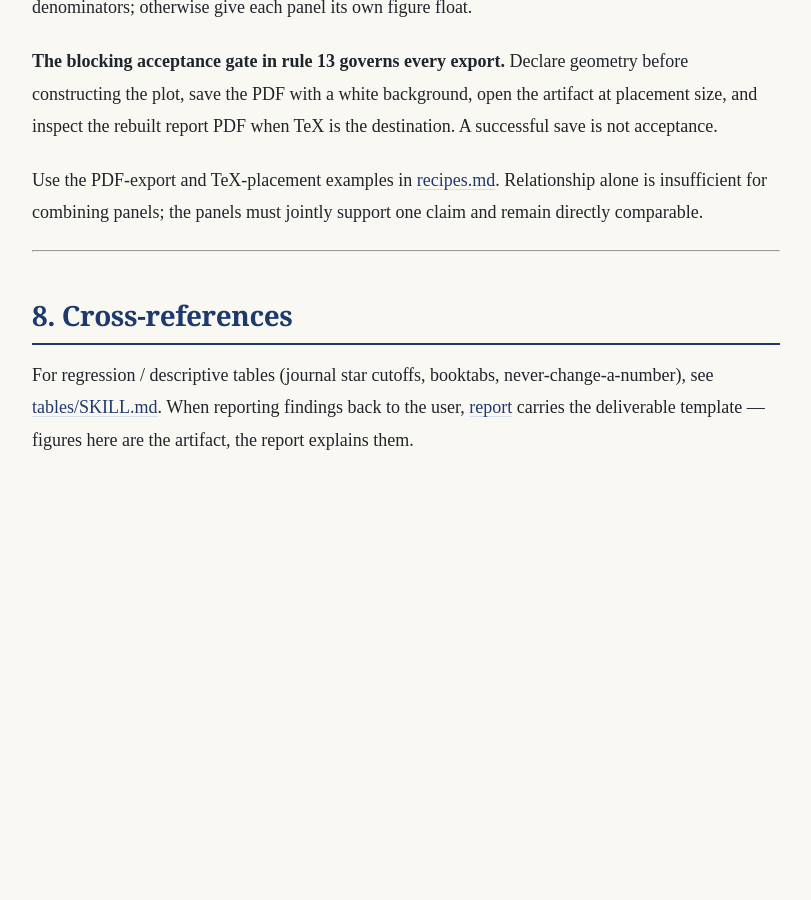
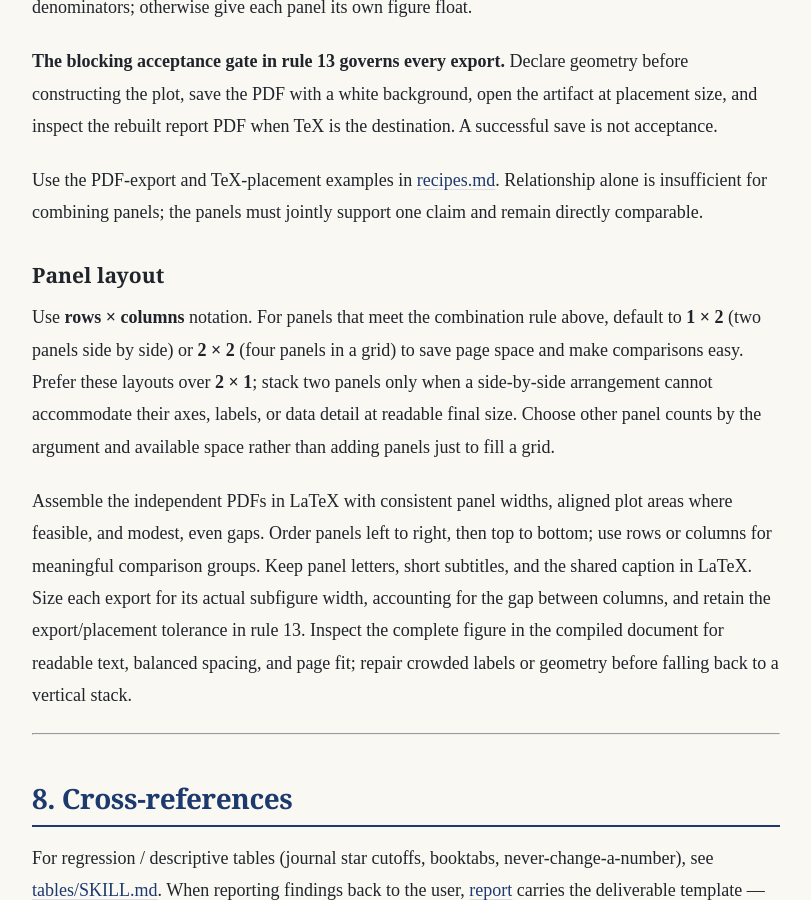
Before and after one commit to KaiGu2024/KaiGu2024.github.io, a Jekyll site: the page built from docs/skills/visualization/SKILL.md, in a window 1280 px wide and 900 px high, scrolled down 10367 px. Shown: the whole window, without its empty margins (234-1045 px from the left). Built offline with Jekyll 4.4.1, drawn with Linux system fonts in a browser that asks for light colours; before the commit the page ends 10935 px from its top, so only the background shows below that.

Commit message:
set preferred subfigure layouts for reports and papers

```diff
--- a/docs/skills/visualization/SKILL.md
+++ b/docs/skills/visualization/SKILL.md
@@ -214,6 +214,12 @@ Read [palettes.md](references/palettes.md) when choosing anything beyond the def
 
 Use the PDF-export and TeX-placement examples in [recipes.md](references/recipes.md#figure-specification-pdf-export-and-qa). Relationship alone is insufficient for combining panels; the panels must jointly support one claim and remain directly comparable.
 
+### Panel layout
+
+Use **rows × columns** notation. For panels that meet the combination rule above, default to **1 × 2** (two panels side by side) or **2 × 2** (four panels in a grid) to save page space and make comparisons easy. Prefer these layouts over **2 × 1**; stack two panels only when a side-by-side arrangement cannot accommodate their axes, labels, or data detail at readable final size. Choose other panel counts by the argument and available space rather than adding panels just to fill a grid.
+
+Assemble the independent PDFs in LaTeX with consistent panel widths, aligned plot areas where feasible, and modest, even gaps. Order panels left to right, then top to bottom; use rows or columns for meaningful comparison groups. Keep panel letters, short subtitles, and the shared caption in LaTeX. Size each export for its actual subfigure width, accounting for the gap between columns, and retain the export/placement tolerance in rule 13. Inspect the complete figure in the compiled document for readable text, balanced spacing, and page fit; repair crowded labels or geometry before falling back to a vertical stack.
+
 ---
 
 ## 8. Cross-references
```
Also changed, not shown: docs/skills/paper-writing/references/sections/results.md (+2 -0 lines), docs/skills/report/SKILL.md (+1 -0 lines).
